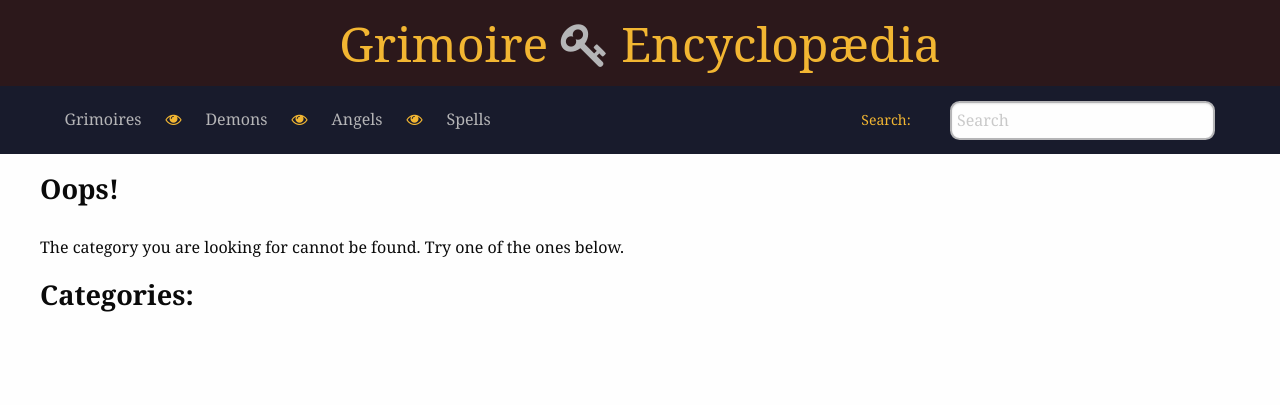
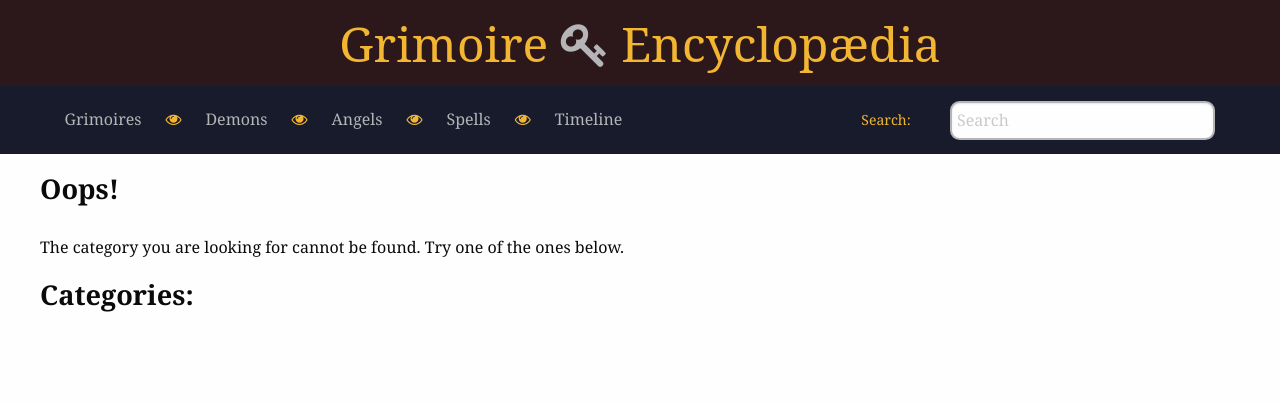
Before and after one commit to mouse-reeve/grimoire-site, a Flask app: page /1 in a window 1280 px wide. Shown: the top 405 px of the page. Run offline with Flask 2, Linux system fonts and the light colour scheme; some libraries are stand-ins or nearby versions; some web fonts are replaced.

Commit message:
Link to timeline page
It's actually kinda neat after all

```diff
--- a/grimoire/templates/layout.html
+++ b/grimoire/templates/layout.html
@@ -53,6 +53,7 @@
                     <li><span><a href="/demon">Demons</a></span></li>
                     <li><span><a href="/angel">Angels</a></span></li>
                     <li><span><a href="/spell">Spells</a></span></li>
+                    <li><span><a href="/timeline">Timeline</a></span></li>
                 </ul>
             </div>
 
@@ -87,6 +88,7 @@
                     <li><a href="/demon">Demons</a></li>
                     <li><a href="/angel">Angels</a></li>
                     <li><a href="/spell">Spells</a></li>
+                    <li><a href="/timeline">Timeline</a></li>
                 </ul>
             </div>
         </div>
```
